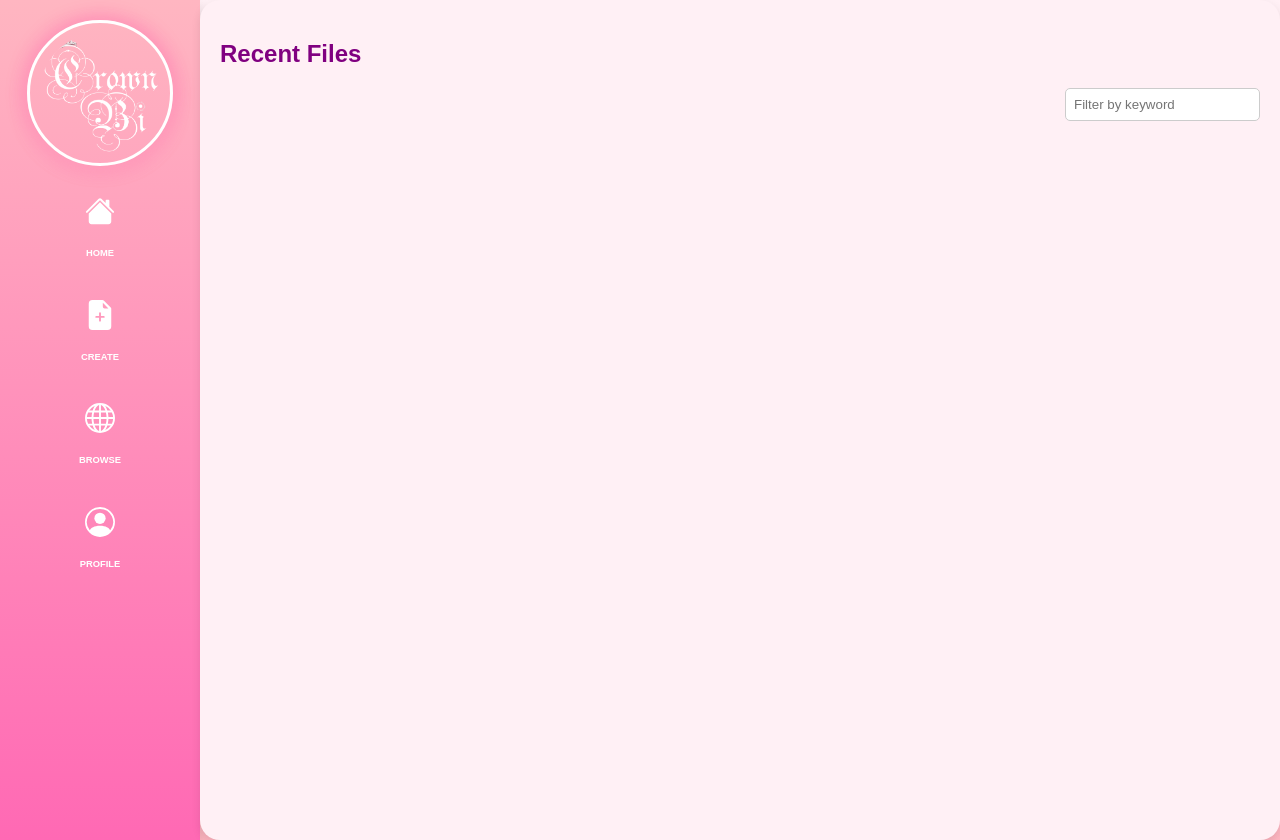
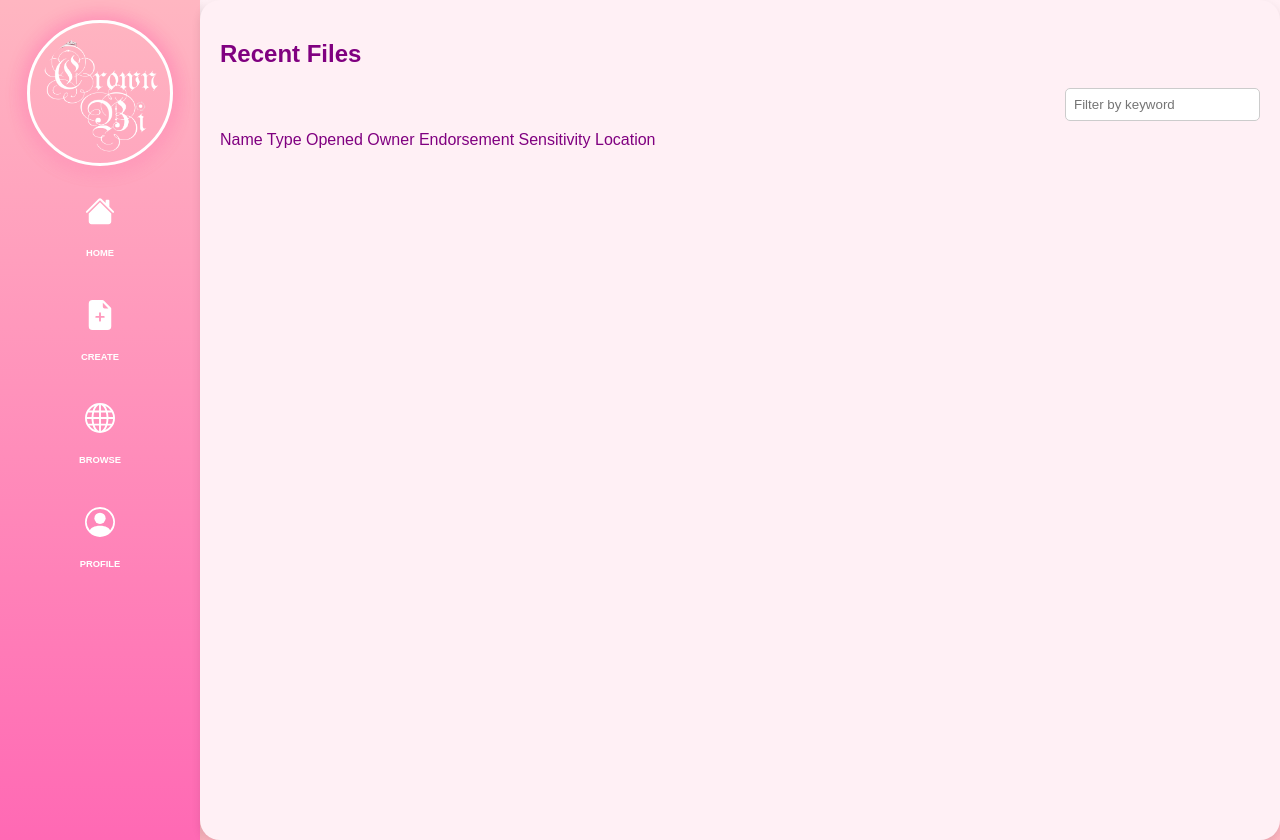
Before and after one commit to iselB02/DataAnalytics, a Flask app: page /browse-file in a window 1280 px wide. Run offline with Flask 3, Linux system fonts and the light colour scheme.

Commit message:
with browse

```diff
--- a/static/css/browse.css
+++ b/static/css/browse.css
@@ -135,3 +135,28 @@ body {
     border: 1px solid #ccc;
     border-radius: 5px;
 }
+
+table {
+    width: 100%;
+    border-collapse: collapse;
+    margin-top: 20px;
+}
+
+th, td {
+    border: 1px solid #ddd;
+    padding: 8px;
+    text-align: left;
+}
+
+th {
+    background-color: #f2f2f2;
+    font-weight: bold;
+}
+
+/* Add styles for icons if needed */
+.file-icon, .semantic-icon {
+    width: 16px;
+    height: 16px;
+    margin-right: 5px;
+    vertical-align: middle;
+}
--- a/static/js/browse.js
+++ b/static/js/browse.js
@@ -14,3 +14,43 @@ document.addEventListener('DOMContentLoaded', function() {
 
     keywordFilter.addEventListener('input', filterTable);
 });
+
+document.addEventListener('DOMContentLoaded', function() {
+    const keywordFilter = document.getElementById('keywordFilter');
+    const tableBody = document.querySelector('tbody');
+    const data = [ // Example data - replace with your actual data
+      { icon: 'file-icon', name: 'My workspace', type: 'Workspace', opened: '10 hours ago', owner: '—', endorsement: '—', sensitivity: '—', location: 'Workspaces' },
+      { icon: 'semantic-icon', name: 'cleaned_netflix_titles', type: 'Semantic model', opened: 'a month ago', owner: 'ERIKA BISOY', endorsement: '—', sensitivity: '—', location: 'My workspace' },
+      //Add More data as needed.
+    ];
+
+    function createTableRow(item) {
+      const row = document.createElement('tr');
+      row.innerHTML = `
+        <td><svg class="${item.icon}" viewBox="0 0 16 16">
+          </svg></td>
+        <td>${item.name}</td>
+        <td>${item.type}</td>
+        <td>${item.opened}</td>
+        <td>${item.owner}</td>
+        <td>${item.endorsement}</td>
+        <td>${item.sensitivity}</td>
+        <td>${item.location}</td>
+      `;
+      return row;
+    }
+
+    function renderTable(filteredData) {
+      tableBody.innerHTML = ''; // Clear existing rows
+      filteredData.forEach(item => tableBody.appendChild(createTableRow(item)));
+    }
+
+    function filterTable() {
+      const keyword = keywordFilter.value.toLowerCase();
+      const filteredData = data.filter(item => item.name.toLowerCase().includes(keyword));
+      renderTable(filteredData);
+    }
+
+    renderTable(data); // Initial render
+    keywordFilter.addEventListener('input', filterTable);
+  });
--- a/templates/browse.html
+++ b/templates/browse.html
@@ -37,6 +37,24 @@
             <input type="text" id="keywordFilter" placeholder="Filter by keyword">
         </div>
 
+            <thead>
+                <tr>
+                    <th></th>  <!-- Space for icons -->
+                    <th>Name</th>
+                    <th>Type</th>
+                    <th>Opened</th>
+                    <th>Owner</th>
+                    <th>Endorsement</th>
+                    <th>Sensitivity</th>
+                    <th>Location</th>
+                </tr>
+            </thead>
+            <tbody>
+                <!-- Table rows will be added here dynamically -->
+            </tbody>
+        </table>
+    </div>
+
 
 <script src="/static/js/browse.js"></script>
 </body>
```
